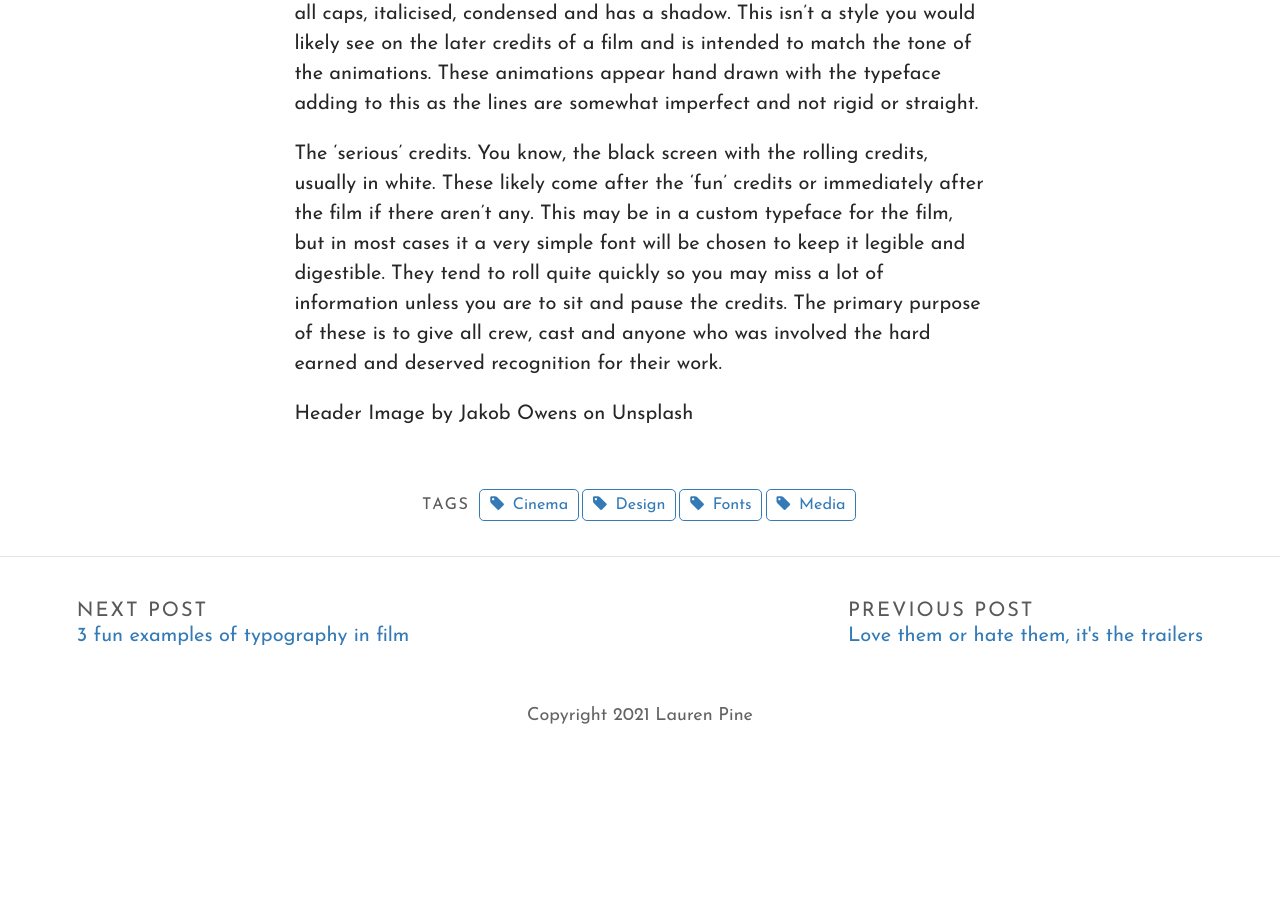
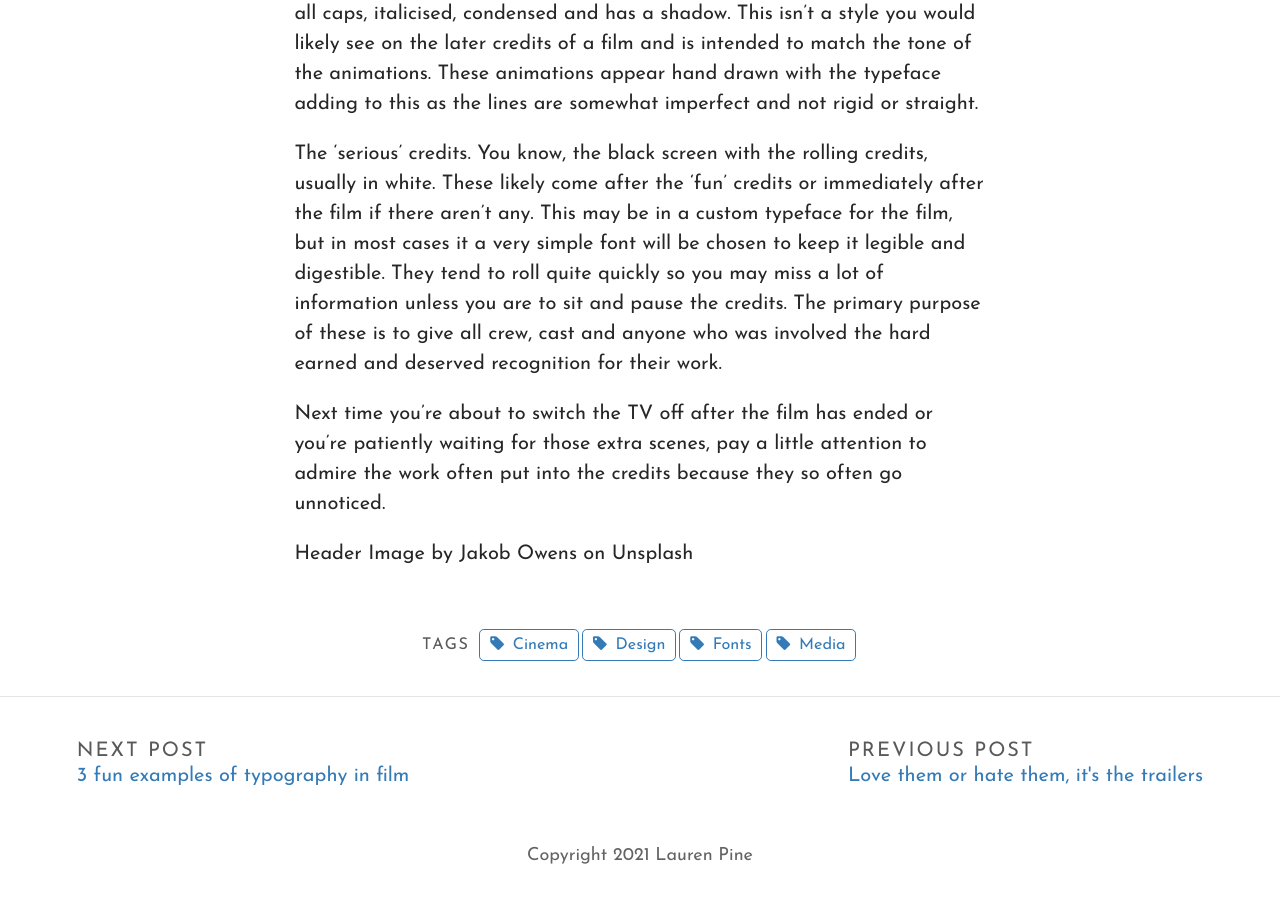
Before and after one commit to laurenlouisap/typography, a Jekyll site: the page built from _posts/2021-11-15-the-credits.md, in a window 1280 px wide and 900 px high, scrolled down 1359 px. Built offline with Jekyll 4.4.1, drawn with Linux system fonts in a browser that asks for light colours; some web fonts are replaced; before the commit the page ends 2119 px from its top, so only the background shows below that.

Commit message:
Update Post “2021-11-15-the-credits”

```diff
--- a/_posts/2021-11-15-the-credits.md
+++ b/_posts/2021-11-15-the-credits.md
@@ -23,6 +23,6 @@ See above this example from 'Spiderman: Homecoming' with various colourful anima
 
 The 'serious' credits. You know, the black screen with the rolling credits, usually in white. These likely come after the 'fun' credits or immediately after the film if there aren't any. This may be in a custom typeface for the film, but in most cases it a very simple font will be chosen to keep it legible and digestible. They tend to roll quite quickly so you may miss a lot of information unless you are to sit and pause the credits. The primary purpose of these is to give all crew, cast and anyone who was involved the hard earned and deserved recognition for their work.
 
-
+Next time you're about to switch the TV off after the film has ended or you're patiently waiting for those extra scenes, pay a little attention to admire the work often put into the credits because they so often go unnoticed.
 
 Header Image by Jakob Owens on Unsplash
```
